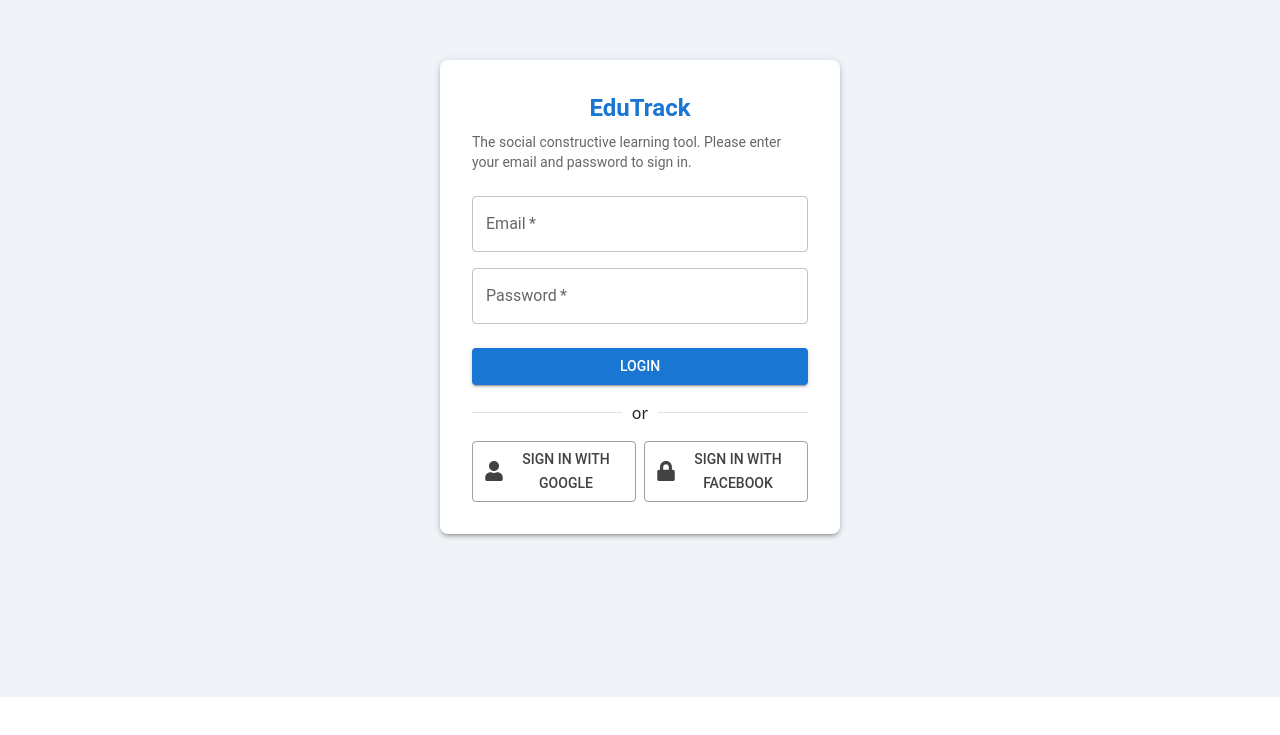
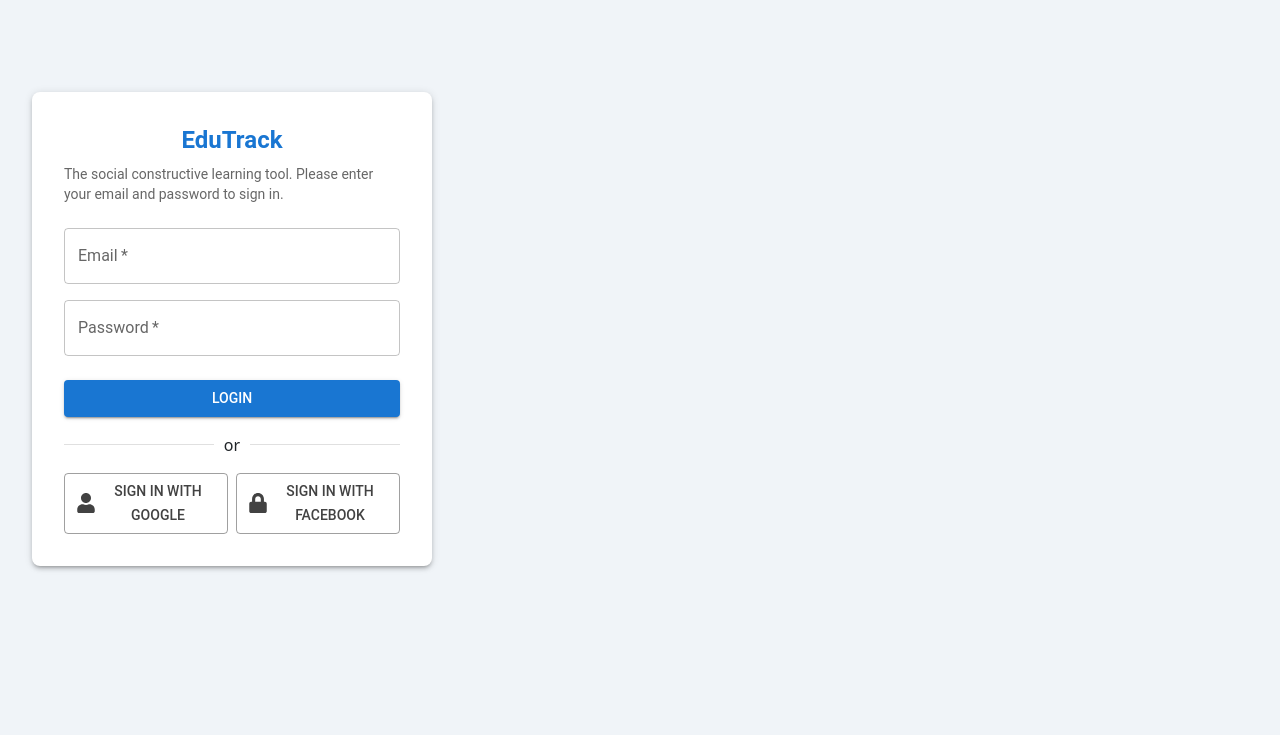
Before and after one commit to PhamKien2803/EDUTRACK-CPL_04_Group03, a React (Vite) app: page /login in a window 1280 px wide. Shown: the part 103-838 px from the top of the page. Before the commit the page ends 800 px from the top, so only its background shows below. Built offline with nearby package versions, Linux system fonts and the light colour scheme; data requests are answered from the project's data file.

Commit message:
Update login UI

```diff
--- a/src/page/Auth/login/Login.tsx
+++ b/src/page/Auth/login/Login.tsx
@@ -89,6 +89,11 @@ const Login: React.FC = () => {
 
   return (
     <ThemeProvider theme={theme}>
+
+<Box display="flex" minHeight="100vh" bgcolor="background.default" p={4}>
+        {/* Left Side - Features */}
+
+
       <Box
         display="flex"
         minHeight="100vh"
@@ -118,7 +123,7 @@ const Login: React.FC = () => {
           </Typography>
 
           <form style={{ width: "100%" }}>
-<Stack spacing={2}>
+            <Stack spacing={2}>
               <TextField
                 label="Email"
                 type="email"
@@ -172,8 +177,8 @@ const Login: React.FC = () => {
           </Stack>
         </Box>
       </Box>
+      </Box>
 
-      {/* Đặt ToastContainer ngay đây */}
       <ToastContainer
         position="top-right"
         autoClose={5000}
@@ -186,6 +191,7 @@ const Login: React.FC = () => {
         pauseOnHover
         theme="colored"
       />
+
     </ThemeProvider>
   );
 
```
